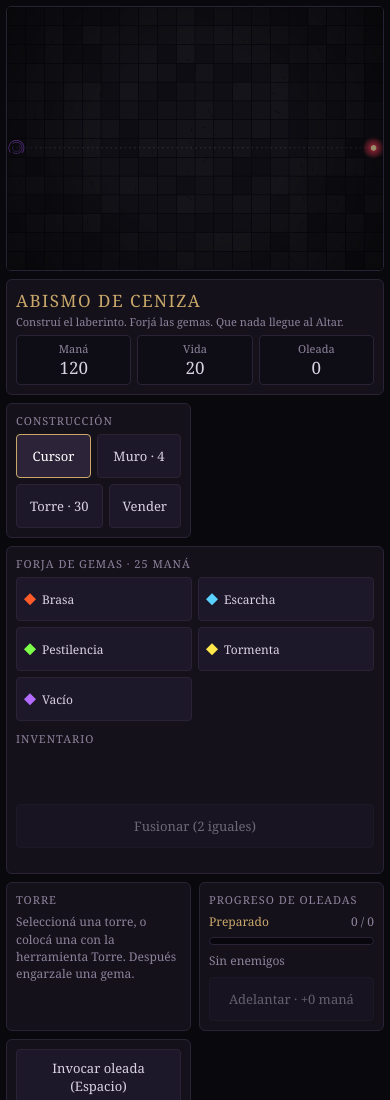
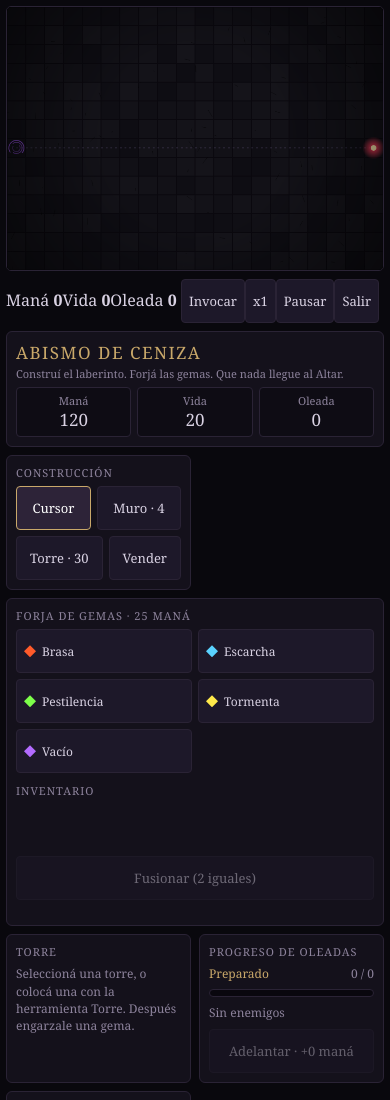
Before and after one commit to maxnannij/Aegis, a plain HTML site: page index.html in a window 390 px wide. Shown: the top 1100 px of the page. Drawn offline with Linux system fonts and the light colour scheme; animation ran at ten frames a second.

Commit message:
Add immersive mobile controls markup

```diff
--- a/index.html
+++ b/index.html
@@ -19,7 +19,11 @@
     <div id="over"><h2>Has caído</h2><p id="overTxt"></p><button id="again">Volver a intentarlo</button></div>
   </div>
   <div id="mobileControls">
-    <button id="mBuild">Gemas</button><button id="mWaveStart">Invocar</button><button id="mAdvance">Adelantar</button><button id="mSpeed">x1</button><button id="mPause">Pausar</button>
+    <button id="mBuild">Gemas</button><button id="mWaveStart">Invocar</button><button id="mAdvance">Adelantar</button><button id="mSpeed">x1</button><button id="mPause">Pausar</button><button id="immersiveToggle" aria-pressed="false">⛶ Expandir</button>
+  </div>
+  <div id="immersiveHud" aria-label="Controles rápidos">
+    <span class="immersive-stat">Maná <b id="imMana">0</b></span><span class="immersive-stat">Vida <b id="imLives">0</b></span><span class="immersive-stat">Oleada <b id="imWave">0</b></span>
+    <button id="imWaveStart">Invocar</button><button id="imSpeed">x1</button><button id="imPause">Pausar</button><button id="imExit">Salir</button>
   </div>
   <div id="cellMenu" role="dialog" aria-label="Acciones de casilla"></div>
   <div id="drawerShade"></div>
```
